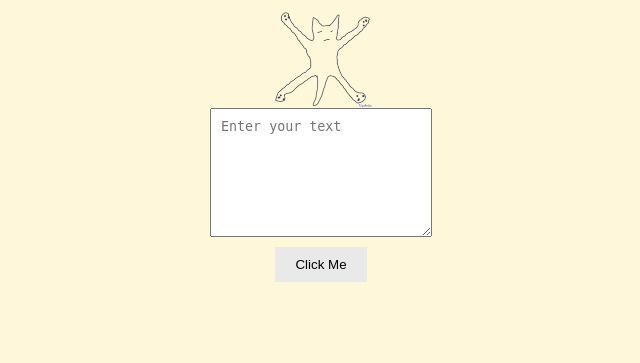
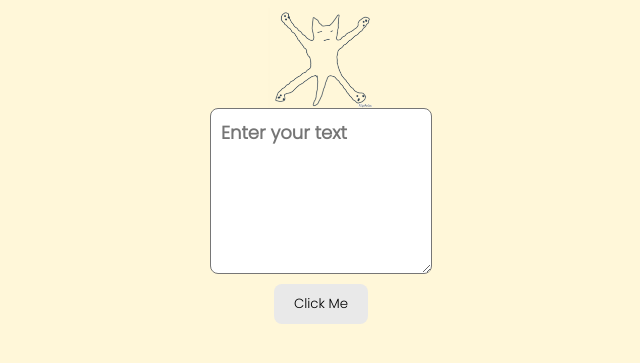
Before and after one commit to topshef/katomia, a PHP site: page / in a window 1280 px wide. Shown: the top 363 px of the page, without its empty margins (319-959 px from the left). Run offline with PHP 8.4, Linux system fonts and the light colour scheme.

Commit message:
#2 poppins etc

```diff
--- a/index.php
+++ b/index.php
@@ -4,6 +4,8 @@
   <title>Simple Webpage</title>
   <style>
     @import url('https://fonts.googleapis.com/css2?family=Indie+Flower&display=swap');
+    @import url('https://fonts.googleapis.com/css2?family=Caveat&display=swap');
+	@import url('https://fonts.googleapis.com/css2?family=Poppins:wght@300&display=swap');
 
     body {
       display: flex;
@@ -17,8 +19,14 @@
     textarea {
       padding: 10px;
       width: 200px;
-      height: 8em; /* Set the height to approximately 8 lines of text */
-      resize: both; /* Allow the textarea to be resized */
+      height: 8em;
+      resize: both;
+      border-radius: 8px; /* Round the corners of the textarea */
+      font-family: 'Poppins', sans-serif;
+	  /* font-family: 'Indie Flower', cursive;  */
+	  font-size: 18px;
+    font-weight: bold;
+
     }
 
     button {
@@ -27,6 +35,8 @@
       border: none;
       background-color: #e9e9e9;
       cursor: pointer;
+	  font-family: 'Poppins', sans-serif; /* Switch the font to Poppins */
+      border-radius: 8px; /* Round the corners of the button */
     }
 
     img.logo {
```
Also changed, not shown: 1 other file.
